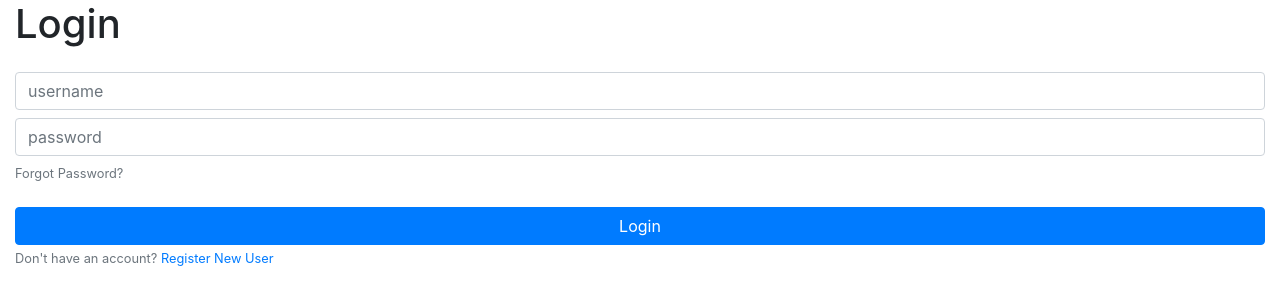
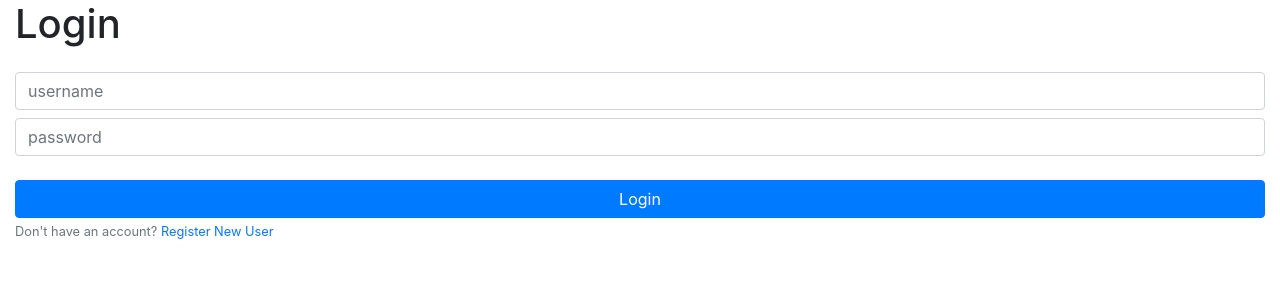
Before and after one commit to lkacoy/webdev-cs5610-project-angular, an Angular app: page /login in a window 1280 px wide. Shown: the top 304 px of the page. Built offline with nearby package versions, Linux system fonts and the light colour scheme.

Commit message:
remove forgot password

```diff
--- a/src/app/login/login.component.html
+++ b/src/app/login/login.component.html
@@ -8,7 +8,6 @@
          placeholder="password"
          type="password"
          class="form-control mb-2"/>
-  <small id="forgotPassword" class="form-text text-muted">Forgot Password?</small>
   <small id="loginError" class="text-danger" [hidden]="!this.loginError">
     Login was unsuccessful. Please try again.
   </small>
```
